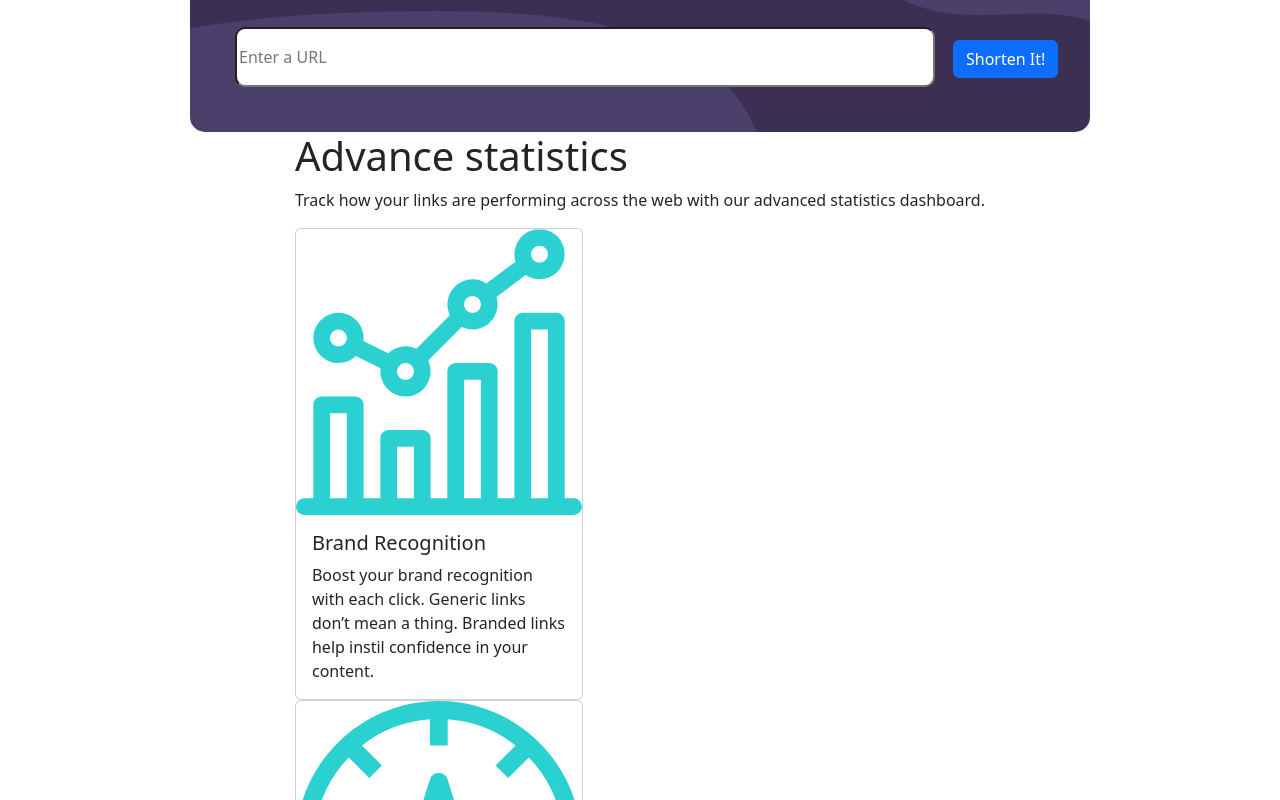
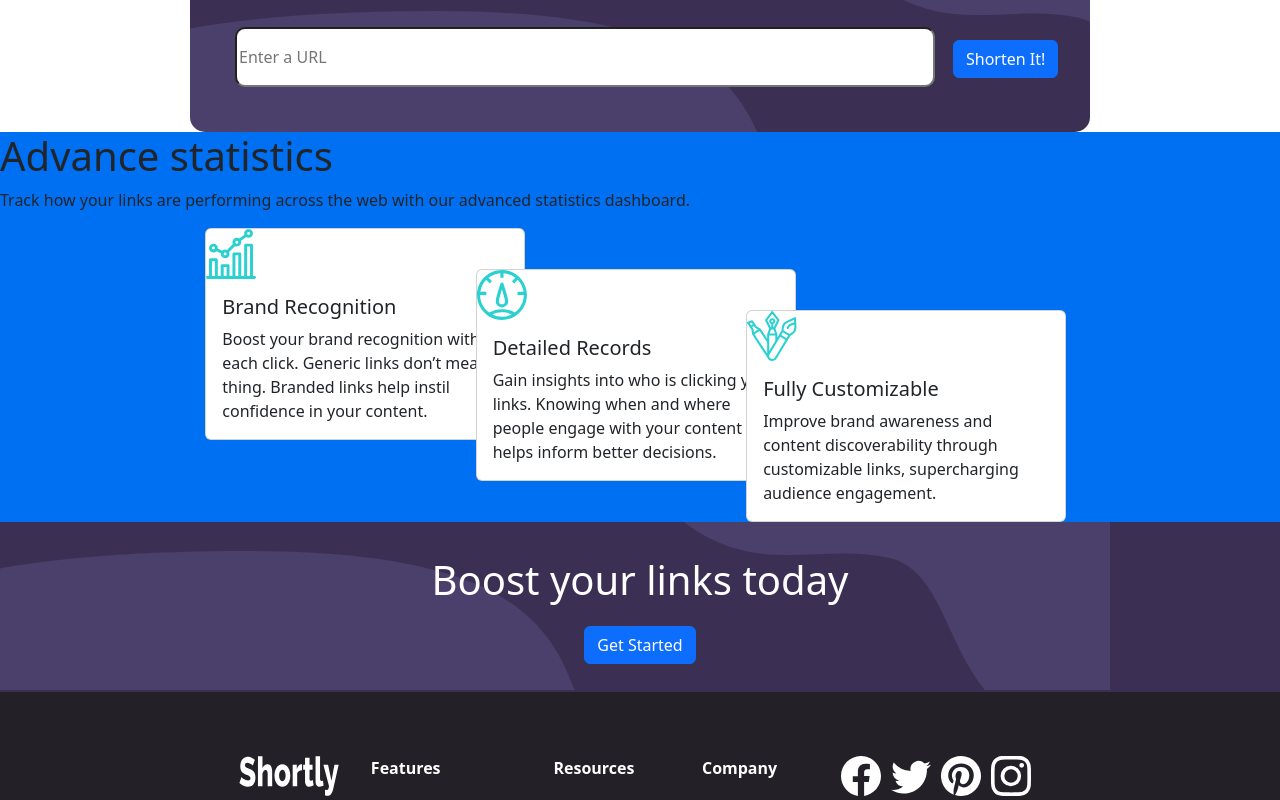
Before and after one commit to agomez99/URLShortening, a Next.js app: page / in a window 1280 px wide. Shown: the part 700-1500 px from the top of the page. Built offline with nearby package versions, Linux system fonts and the light colour scheme.

Commit message:
CSS tried another API

```diff
--- a/components/Shortener.js
+++ b/components/Shortener.js
@@ -1,48 +1,47 @@
 import React, { useState } from 'react';
-import axios from 'axios';
 import styles from '../styles/Shortener.module.css'
 import { Button } from 'react-bootstrap'
 
 
 
 export default function Shortener() {
-  const [originalUrl, setOriginalUrl] = useState("");
-  const [shortenedUrl, setShortenedUrl] = useState("");
-  const [error, setError] = useState("");
+  const [longURL, setLongUrl] = useState("");
+  const [shortLink, setShortLink] = useState({});
+  const [active, setActive] = useState(false);
+  const [copy, setCopy] = useState(false);
 
-  const handleSubmit = async (e) => {
+  function handleChange(e) {
+    setLongUrl(e.target.value);
+  }
+
+  async function handleSubmit(e) {
     e.preventDefault();
-
-    if (!originalUrl) {
-      setError("Please enter a URL");
-      return;
-    }
-
-    try {
-      const res = await fetch(`https://api.shrtco.de/v2/shorten?url=${originalUrl}`);
-      const data = await res.json();
-        console.log(data);
-      if (data && data.result) {
-        setShortenedUrl(data.result.short_link);
-        setOriginalUrl("");
-        setError("");
-      } else {
-        setError("Shortening Failed!");
-      }
-    } catch (err) {
-      setError("Something went wrong!");
-    }
+    await fetch("https://api-ssl.bitly.com/v4/shorten", {
+      method: "POST",
+      mode: "cors",
+      headers: {
+        Authorization: `Bearer ${process.env.REACT_APP_BITLY_TOKEN}`,
+        "Content-Type": "application/json",
+      },
+      body: JSON.stringify({
+        long_url: longURL,
+        domain: "bit.ly",
+        group_guid: `${process.env.REACT_APP_GUID}`,
+      }),
+    })
+      .then((res) => res.json())
+    setLongUrl("");
   };
 
   return (
     <div>
       <div className={styles.linkinput}>
-        <form onSubmit={handleSubmit}>
+      <form method="post" action="" onSubmit={handleSubmit}>
           <input
             type="text"
             id="linkinput"
-            value={originalUrl}
-            onChange={(e) => setOriginalUrl(e.target.value)}
+            value={longURL}
+            onChange={handleChange}
             placeholder="Enter a URL"
             required
           />
@@ -52,16 +51,24 @@ export default function Shortener() {
         </form>
       </div>
       <div className={styles.results}>
-        {shortenedUrl && (
+      {active ? (
+        <div className="show_links">
+          <img src={shortLink.qr_code} alt="Qr code" className="qr_img"/>
           <div>
-            <p>Shortened URL:</p>
-            <a href={shortenedUrl} target="_blank" rel="noopener noreferrer">
-              {shortenedUrl}
-            </a>
+            <h3>Here's your short link...</h3>
+            <span>
+              <p>{shortLink.link}</p>
+              <CopyToClipboard onCopy={()=>{
+                setCopy(true);
+              }} text={shortLink.link}>{ !copy ? <img src={copyicon} alt="copy icon" width="17px" height="17px"/> : <img src={copiedicon} alt="copy icon" width="17px" height="17px"/>  }</CopyToClipboard>
+
+            </span>
           </div>
-        )}
-        {error && <p>{error}</p>}
+        </div>
+      ) : (
+        ""
+      )}
+    </div>
       </div>
-    </div>
   );
 }
--- a/pages/index.js
+++ b/pages/index.js
@@ -44,8 +44,11 @@ export default function Home() {
         <div className={styles.statistics}>
           <h1>Advance statistics</h1>
           <p>Track how your links are performing across the web with our advanced statistics dashboard.</p>
-          <Card style={{ width: '18rem' }}>
-            <Card.Img variant="top" src="./images/icon-brand-recognition.svg" />
+          <div class="row">
+
+          <div class="col-sm-4">
+          <Card style={{ width: '20rem' }} className={styles.card1}>
+            <Image src="/images/icon-brand-recognition.svg" alt="brand" width={50} height={50} />
             <Card.Body>
               <Card.Title>Brand Recognition</Card.Title>
               <Card.Text>
@@ -54,10 +57,11 @@ export default function Home() {
               </Card.Text>
             </Card.Body>
           </Card>
+    </div>
+    <div class="col-sm-4">
 
-          <Card style={{ width: '18rem' }}>
-            <Card.Img variant="top" src="./images/icon-detailed-records.svg" />
-
+          <Card style={{ width: '20rem' }} className={styles.card2}>
+            <Image src="/images/icon-detailed-records.svg" alt="detailed" width={50} height={50} />
             <Card.Body>
               <Card.Title>Detailed Records</Card.Title>
               <Card.Text>
@@ -66,9 +70,12 @@ export default function Home() {
               </Card.Text>
             </Card.Body>
           </Card>
+</div>
+    <div class="col-sm-4">
 
-          <Card style={{ width: '18rem' }}>
-            <Card.Img variant="top" src="./images/icon-fully-customizable.svg" />
+
+          <Card style={{ width: '20rem' }} className={styles.card3}>
+            <Image src="/images/icon-fully-customizable.svg" alt="customizable" width={50} height={50} />
 
             <Card.Body>
               <Card.Title>Fully Customizable</Card.Title>
@@ -79,8 +86,9 @@ export default function Home() {
             </Card.Body>
           </Card>
         </div>
+      </div>
 
-
+</div>
         <div className={styles.bottom}>
           <p className={styles.bottomText}>Boost your links today</p>
           <Button variant="primary" className={styles.started}>Get Started</Button>
--- a/styles/Home.module.css
+++ b/styles/Home.module.css
@@ -21,6 +21,28 @@
   border-radius: 15px;
 
 }
+.statistics{
+  width: 100%;
+  background-color: #0070f3;
+  align-items: center;
+
+}
+.card1{
+  margin-left: 50%;
+}
+.card2{
+  margin-left:10%;
+  margin-top: 10%;
+
+}
+
+.card3{
+  margin-left: -30%;
+  margin-top: 20%;
+
+}
+
+
 
 .bottom{
   background-color: hsl(257, 27%, 26%);
```
